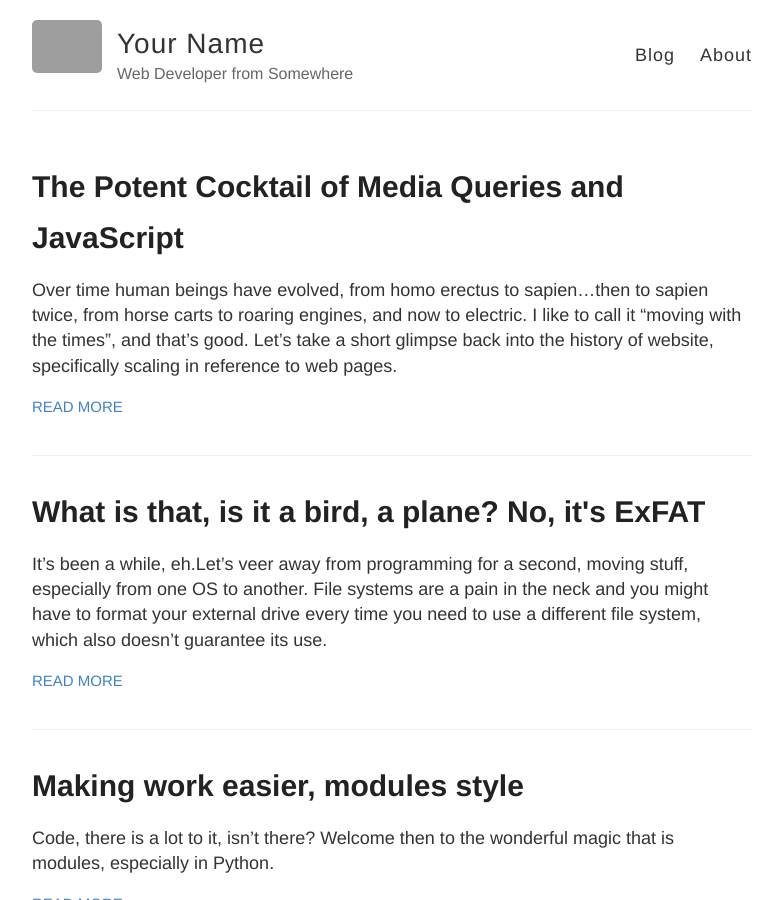
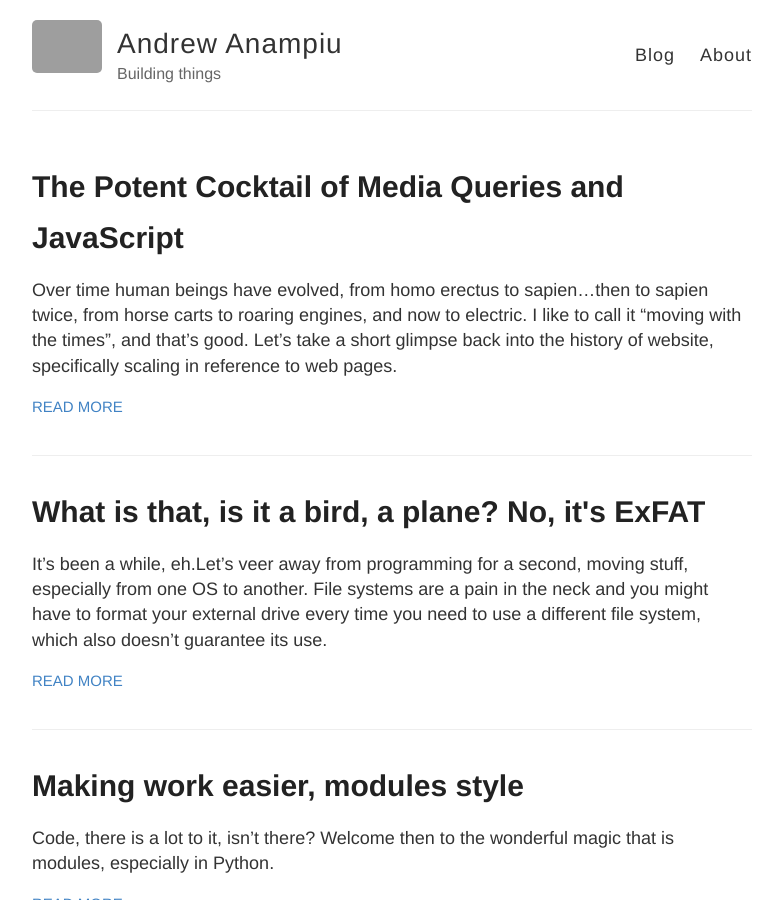
Before and after one commit to anampiu/anampiu.github.io, a Jekyll site: the page built from index.html, in a window 1280 px wide and 900 px high. Shown: the whole window, without its empty margins (248-1031 px from the left). Built offline with Jekyll 4.4.1, drawn with Linux system fonts in a browser that asks for light colours; grey boxes are pictures that could not be loaded.

Commit message:
Updating config.yml

```diff
--- a/_config.yml
+++ b/_config.yml
@@ -3,10 +3,10 @@
 #
 
 # Name of your site (displayed in the header)
-name: Your Name
+name: Andrew Anampiu
 
 # Short bio or description (displayed in the header)
-description: Web Developer from Somewhere
+description: Building things
 
 # URL of your avatar or profile pic (you could use your GitHub profile pic)
 avatar: https://raw.githubusercontent.com/barryclark/jekyll-now/master/images/jekyll-logo.png
@@ -21,12 +21,12 @@ footer-links:
   email:
   facebook:
   flickr:
-  github: barryclark/jekyll-now
+  github: anampiu
   instagram:
   linkedin:
   pinterest:
   rss: # just type anything here for a working RSS icon
-  twitter: jekyllrb
+  twitter:
   stackoverflow: # your stackoverflow profile, e.g. "users/50476/bart-kiers"
   youtube: # channel/<your_long_string> or user/<user-name>
   googleplus: # anything in your profile username that comes after plus.google.com/
```
